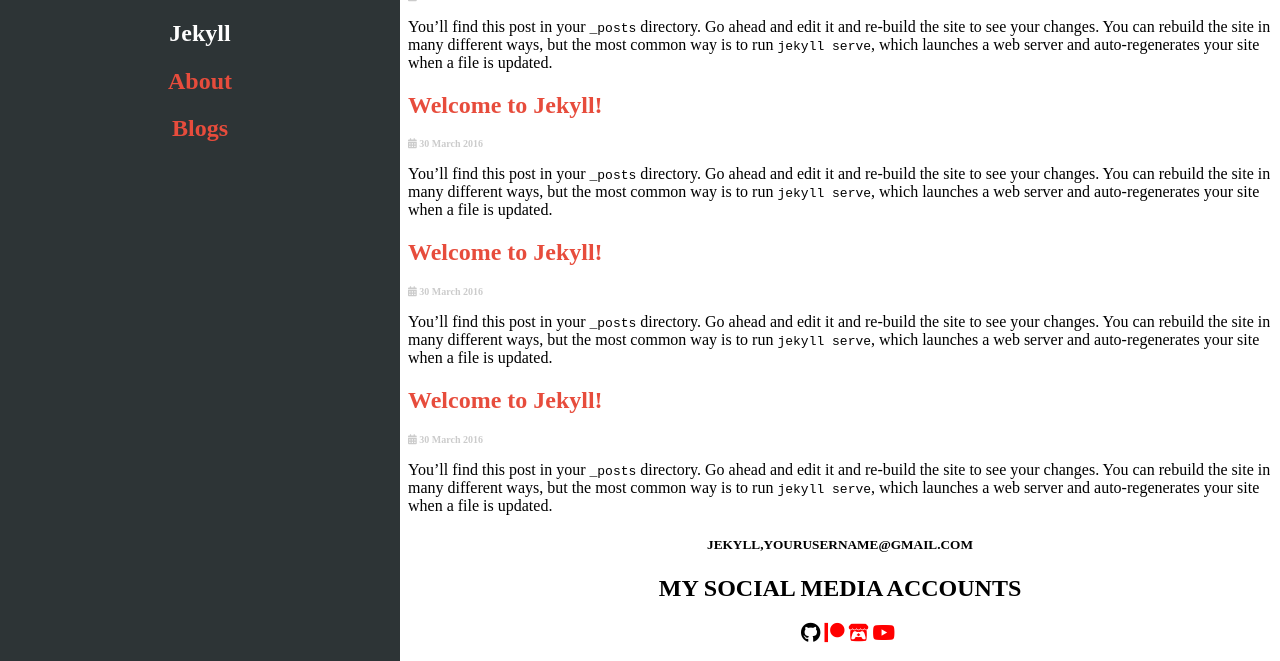
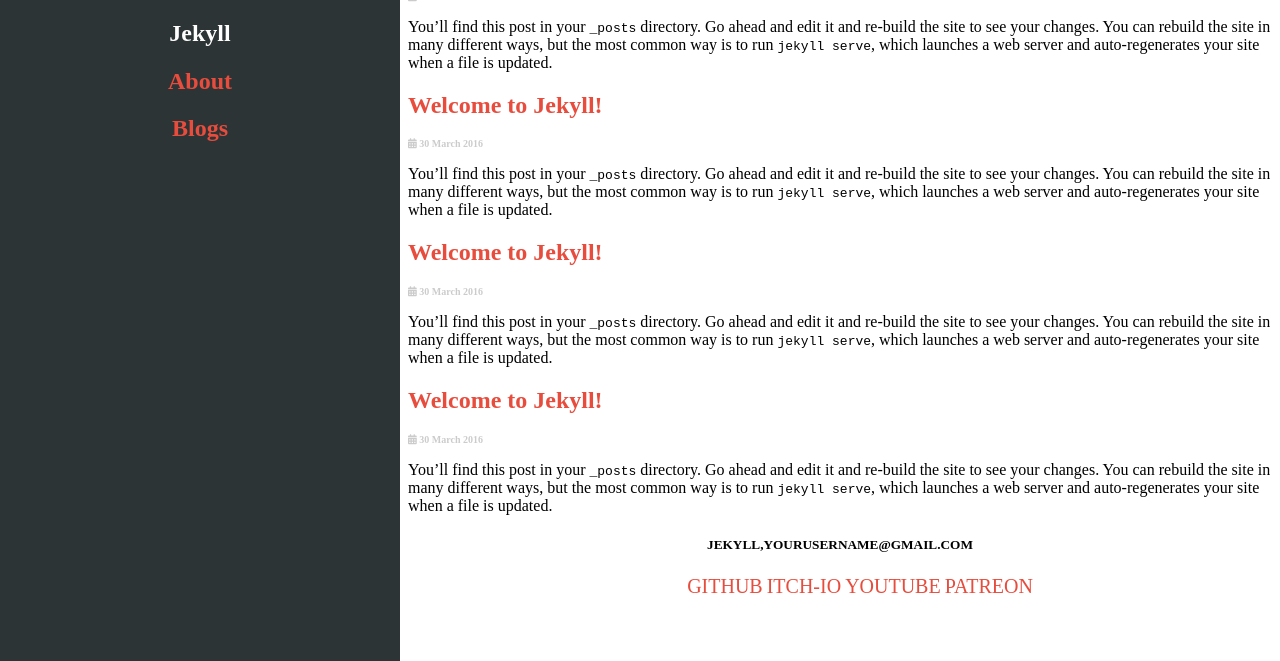
Before and after one commit to NrdyBhu1/atlas-jekyll-theme, a Jekyll site: the page built from index.html, in a window 1280 px wide and 945 px high, cut to the strip 284-945 px from the top of the window. Built offline with Jekyll 4.4.1, drawn with Linux system fonts in a browser that asks for light colours.

Commit message:
new file:   _data/social_media.yml 	modified:   _includes/social_media.html

```diff
--- a/_includes/social_media.html
+++ b/_includes/social_media.html
@@ -1,10 +1,12 @@
 <div class="social-media">
-    <h2>My Social Media Accounts</h2>
     <ul>
-        <li><a style="color:black;" href="{{ '/github.html' | prepend: site.baseurl | prepend: site.url }}"><i class="fab fa-github"></i></a></li>
+        {% for link in site.data.social_media %}
+        <li><a href="{{ link.url | absolute_url }}">{{ link.name }}</a></li>
+        {% endfor -%}
+
+        <!-- <li><a style="color:black;" href="{{ '/github.html' | prepend: site.baseurl | prepend: site.url }}"><i class="fab fa-github"></i></a></li>
         <li><a style="color:red;" href="{{ '/patreon.html' | prepend: site.baseurl | prepend: site.url }}"><i class="fab fa-patreon"></i></a></li>
         <li><a style="color:red;" href="{{ '/itchio.html' | prepend: site.baseurl | prepend: site.url }}"><i class="fab fa-itch-io"></i></a></li>
-        <li><a style="color:red;" href="{{ '/youtube.html' | prepend: site.baseurl | prepend: site.url }}"><i class="fab fa-youtube"></i></a></li>
-        <li><a style="color:blue;" href="{{ '/mail.html' | prepend: site.baseurl | prepend: site.url }}"><i class="fab fa-envelope"></i></a></li>
+        <li><a style="color:red;" href="{{ '/youtube.html' | prepend: site.baseurl | prepend: site.url }}"><i class="fab fa-youtube"></i></a></li>  -->
     </ul>
 </div>
```
Also changed, not shown: _data/social_media.yml (added, +8 -0 lines).
